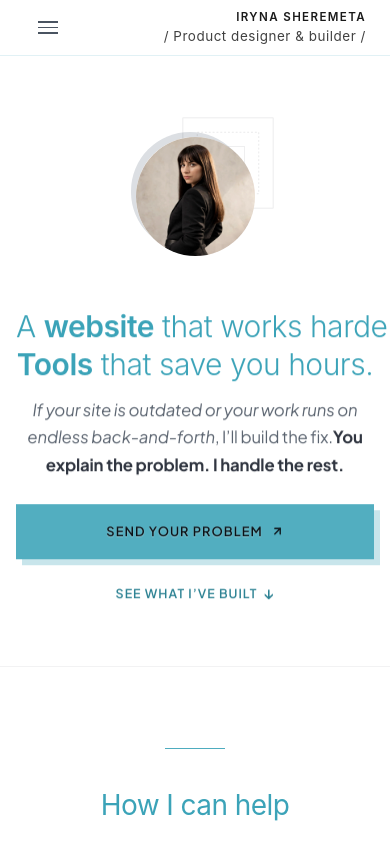
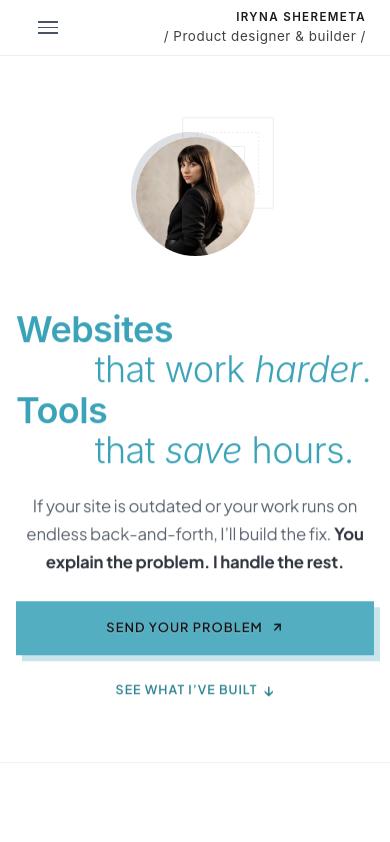
Before and after one commit to Irene2828/porfoliojuly, a Next.js app: page / in a window 390 px wide. Shown: the top 842 px of the page. Built offline with nearby package versions, Linux system fonts and the light colour scheme; no server answers; the database is empty.

Commit message:
Move supportive headline lines 25% right, italicize harder/save, and add 40% spacing over hero body

```diff
--- a/src/app/components/Hero.css
+++ b/src/app/components/Hero.css
@@ -435,16 +435,25 @@
   .headline-mobile {
     display: flex !important;
     flex-direction: column !important;
-    align-items: center !important;
-    gap: 0.35rem !important;
-    font-size: clamp(1.48rem, 7.7vw, 2.95rem) !important;
+    align-items: flex-start !important;
+    gap: 0.12rem !important;
+    font-size: clamp(1.78rem, 9.25vw, 3.54rem) !important;
     white-space: nowrap !important;
-    line-height: 1.35 !important;
+    line-height: 1.18 !important;
+    text-align: left !important;
   }
   .headline-line {
     white-space: nowrap !important;
-    text-align: center !important;
-    line-height: 1.35 !important;
+    text-align: left !important;
+    line-height: 1.18 !important;
+    align-self: flex-start !important;
+  }
+  .headline-pair-gap {
+    margin-top: 0.45rem !important;
+  }
+  .headline-mobile .headline-support-line,
+  .headline-support-line {
+    margin-left: 22% !important;
   }
 }
 
@@ -1026,7 +1035,7 @@
     line-height: 1.65 !important;
     color: #4a5461 !important; /* 10% darker */
     text-align: left !important;
-    margin-top: 1.25rem !important;
+    margin-top: 1.75rem !important; /* +40% spacing over body on mobile */
     margin-bottom: 0 !important;
     margin-left: 0 !important;
     margin-right: 0 !important;
--- a/src/app/index.css
+++ b/src/app/index.css
@@ -466,10 +466,10 @@ h1, h2, h3, h4, h5, h6 {
   .v2-theme .headline-mobile,
   .v2-theme .hero-text .headline-mobile {
     font-family: -apple-system, BlinkMacSystemFont, "Helvetica Neue", Helvetica, Arial, sans-serif !important;
-    font-size: clamp(1.48rem, 7.7vw, 2.95rem) !important;
+    font-size: clamp(1.78rem, 9.25vw, 3.54rem) !important; /* +20% larger on mobile */
     font-weight: 400 !important;
     letter-spacing: -0.02em !important;
-    line-height: 1.35 !important; /* proportional enhanced line spacing */
+    line-height: 1.18 !important; /* compact line spacing for 4-line spread */
     max-width: 100% !important;
     color: #3ba3b8 !important;
     -webkit-text-fill-color: #3ba3b8 !important;
@@ -480,18 +480,18 @@ h1, h2, h3, h4, h5, h6 {
     font-synthesis: none !important;
     -webkit-font-smoothing: antialiased !important;
     -moz-osx-font-smoothing: grayscale !important;
-    text-align: center !important;
+    text-align: left !important;
     white-space: nowrap !important;
   }
 
-  /* 2 distinct lines on mobile */
+  /* 4 spread lines on mobile - aligned with left side of header */
   .v2-theme .headline-mobile {
     display: flex !important;
     flex-direction: column !important;
-    align-items: center !important;
-    text-align: center !important;
+    align-items: flex-start !important;
+    text-align: left !important;
     width: 100% !important;
-    gap: 0.35rem !important; /* intentional breathing room between the two sentences */
+    gap: 0.12rem !important;
   }
 
   .v2-theme .headline-line {
@@ -500,7 +500,19 @@ h1, h2, h3, h4, h5, h6 {
     max-width: 100% !important;
     font-size: inherit !important;
     line-height: inherit !important;
-    text-align: center !important;
+    text-align: left !important;
+    align-self: flex-start !important;
+  }
+
+  .v2-theme .headline-pair-gap {
+    margin-top: 0.45rem !important; /* breathing room between the two thoughts */
+  }
+
+  .v2-theme .headline-mobile .headline-support-line,
+  .v2-theme .headline-support-line,
+  .headline-support-line {
+    margin-left: 22% !important; /* shifted intentionally to the right side */
+    padding-left: 0 !important;
   }
 
   .v2-theme .hero-teal-concentric-rings {
@@ -510,6 +522,7 @@ h1, h2, h3, h4, h5, h6 {
     transform-origin: top left;
   }
 
+  /* Keep prefooter closing heading size unchanged */
   .v2-theme .prefooter-closing-line {
     font-size: clamp(1.48rem, 7.7vw, 2.95rem) !important;
     line-height: 1.35 !important;
@@ -1057,8 +1070,8 @@ h1, h2, h3, h4, h5, h6 {
     justify-content: space-between !important;
     padding-top: clamp(8.63rem, 18.5vh, 9.95rem) !important; /* shifted another 15% lower */
     padding-bottom: clamp(1.25rem, 3.5vw, 1.75rem) !important;
-    padding-left: 16px !important;
-    padding-right: 16px !important;
+    padding-left: 1.5rem !important; /* matches mobile header side margin (1.5rem / 24px) */
+    padding-right: 1.5rem !important;
     box-sizing: border-box !important;
   }
 
@@ -1165,14 +1178,14 @@ h1, h2, h3, h4, h5, h6 {
   .v2-theme .hero-statement,
   .v2-theme .hero-name-group .hero-text h1,
   .v2-theme .headline-mobile {
-    text-align: center !important;
-    align-items: center !important;
-    justify-content: center !important;
+    text-align: left !important;
+    align-items: flex-start !important;
+    justify-content: flex-start !important;
   }
 
   .v2-theme .hero-frame-paragraph {
     text-align: center !important;
-    margin-top: 1rem !important;
+    margin-top: 1.4rem !important; /* +40% spacing over body on mobile (was 1rem) */
     max-width: 36ch !important;
     margin-left: auto !important;
     margin-right: auto !important;
--- a/src/app/v2/components/HeroV2.tsx
+++ b/src/app/v2/components/HeroV2.tsx
@@ -45,26 +45,32 @@ export default function HeroV2() {
                   {/* Desktop Headline (2 lines) */}
                   <span className="headline-desktop">
                     <span className="headline-line headline-light">
-                      A <span className="headline-teal-underline">website</span> that works harder.
+                      <span className="headline-teal-underline">Websites</span> that work <em style={{ fontStyle: 'italic', fontFamily: 'inherit' }}>harder</em>.
                     </span>
                     <span className="headline-line headline-light">
-                      <span className="headline-teal-underline">Tools</span> that save you hours.
+                      <span className="headline-teal-underline">Tools</span> that <em style={{ fontStyle: 'italic', fontFamily: 'inherit' }}>save</em> you hours.
                     </span>
                   </span>
 
-                  {/* Mobile Headline (2 lines) */}
+                  {/* Mobile Headline (4 lines spread) */}
                   <span className="headline-mobile">
                     <span className="headline-line">
-                      <span className="headline-mockup-light">A </span><span className="headline-mockup-bold">website</span><span className="headline-mockup-light"> that works harder.</span>
+                      <span className="headline-mockup-bold">Websites</span>
                     </span>
-                    <span className="headline-line">
-                      <span className="headline-mockup-bold">Tools</span><span className="headline-mockup-light"> that save you hours.</span>
+                    <span className="headline-line headline-support-line" style={{ marginLeft: '25%' }}>
+                      <span className="headline-mockup-light">that work <em style={{ fontStyle: 'italic', fontFamily: 'inherit' }}>harder</em>.</span>
+                    </span>
+                    <span className="headline-line headline-pair-gap">
+                      <span className="headline-mockup-bold">Tools</span>
+                    </span>
+                    <span className="headline-line headline-support-line" style={{ marginLeft: '25%' }}>
+                      <span className="headline-mockup-light">that <em style={{ fontStyle: 'italic', fontFamily: 'inherit' }}>save</em> hours.</span>
                     </span>
                   </span>
                 </h1>
                 <p className="hero-frame-paragraph hero-paragraph-anim" style={{ marginTop: '1.7rem', fontSize: '1.213rem', lineHeight: '1.75', color: '#4a5461', maxWidth: '100%', fontWeight: 400, opacity: 1 }}>
-                  <em style={{ fontStyle: 'italic' }}>If your site is outdated or your work runs on endless back-and-forth</em>, I’ll build the fix.
-                  <br className="br-desktop" />
+                  If your site is outdated or your work runs on endless back-and-forth, I’ll build the fix.
+                  <br className="br-desktop" />{' '}
                   <strong className="hero-body-bold" style={{ fontWeight: 700, color: '#1a202c' }}>You explain the problem. I handle the rest.</strong>
                 </p>
               </div>
```
